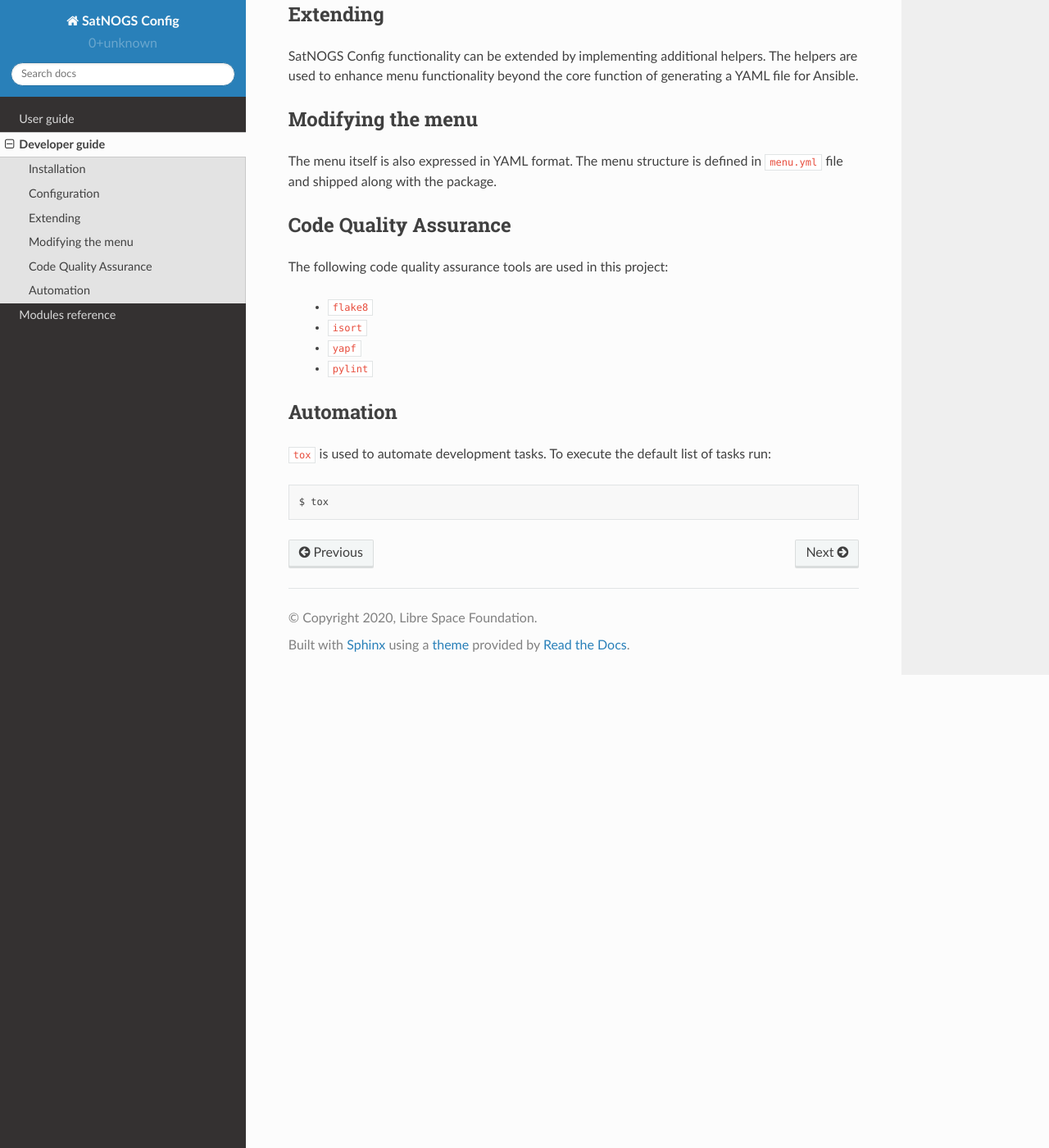
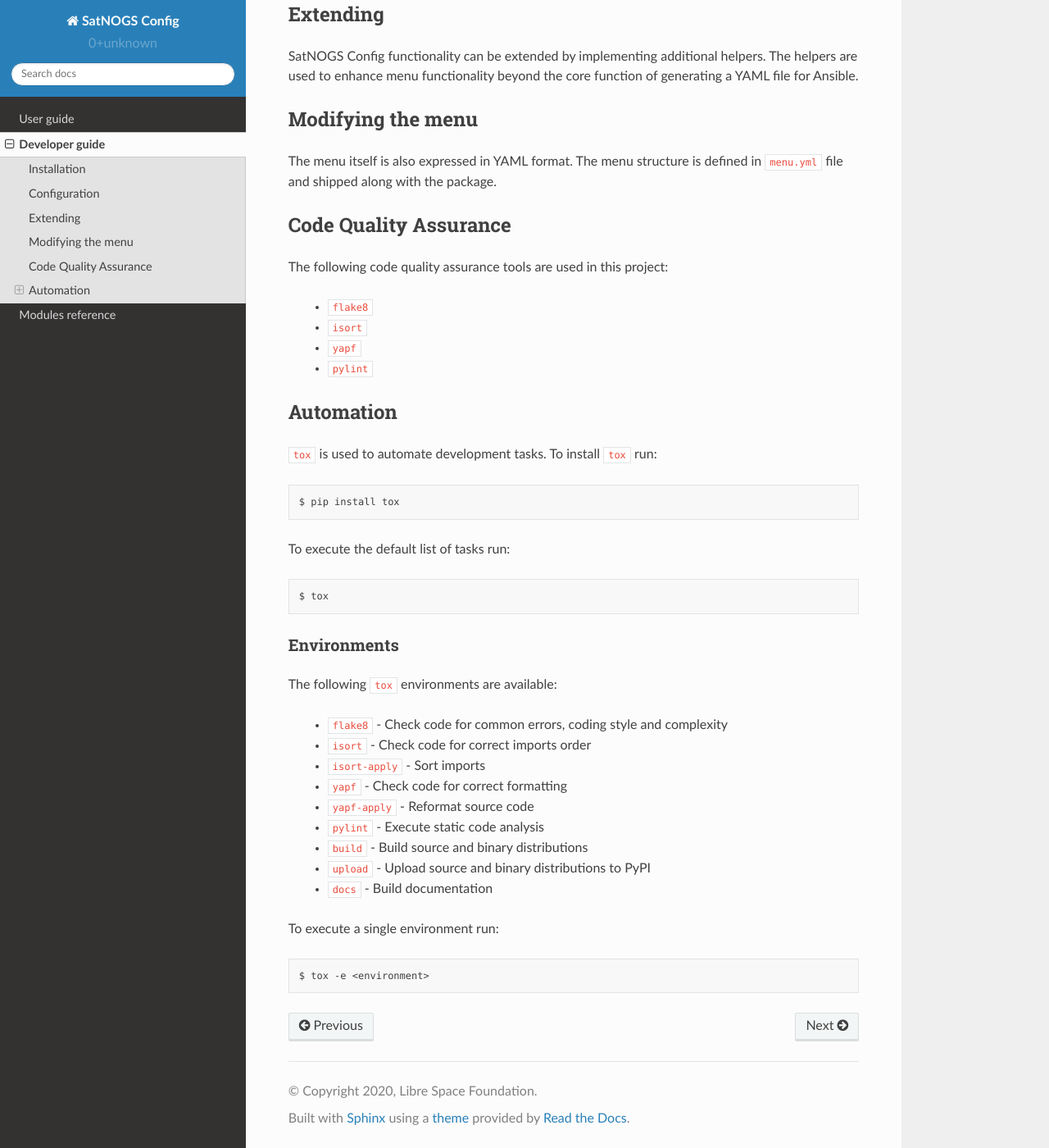
Before and after one commit to BelmY/satnogs-client-config, a Sphinx documentation site: the page built from docs/devguide.rst, in a window 1280 px wide and 1400 px high, scrolled down 877 px. Shown: the whole window at 82% size. Built offline with Sphinx 7.4.7 and the Read the Docs theme 2.0.0, drawn with Linux system fonts in a browser that asks for light colours.

Commit message:
docs: Mention installation of 'tox', describe 'tox' environments
Signed-off-by: Vasilis Tsiligiannis <acinonyx@openwrt.gr>

```diff
--- a/docs/devguide.rst
+++ b/docs/devguide.rst
@@ -61,6 +61,30 @@ Automation
 ----------
 
 ``tox`` is used to automate development tasks.
+To install ``tox`` run::
+
+  $ pip install tox
+
 To execute the default list of tasks run::
 
   $ tox
+
+
+Environments
+^^^^^^^^^^^^
+
+The following ``tox`` environments are available:
+
+  * ``flake8`` - Check code for common errors, coding style and complexity
+  * ``isort`` - Check code for correct imports order
+  * ``isort-apply`` - Sort imports
+  * ``yapf`` - Check code for correct formatting
+  * ``yapf-apply`` - Reformat source code
+  * ``pylint`` - Execute static code analysis
+  * ``build`` - Build source and binary distributions
+  * ``upload`` - Upload source and binary distributions to PyPI
+  * ``docs`` - Build documentation
+
+To execute a single environment run::
+
+  $ tox -e <environment>
```
